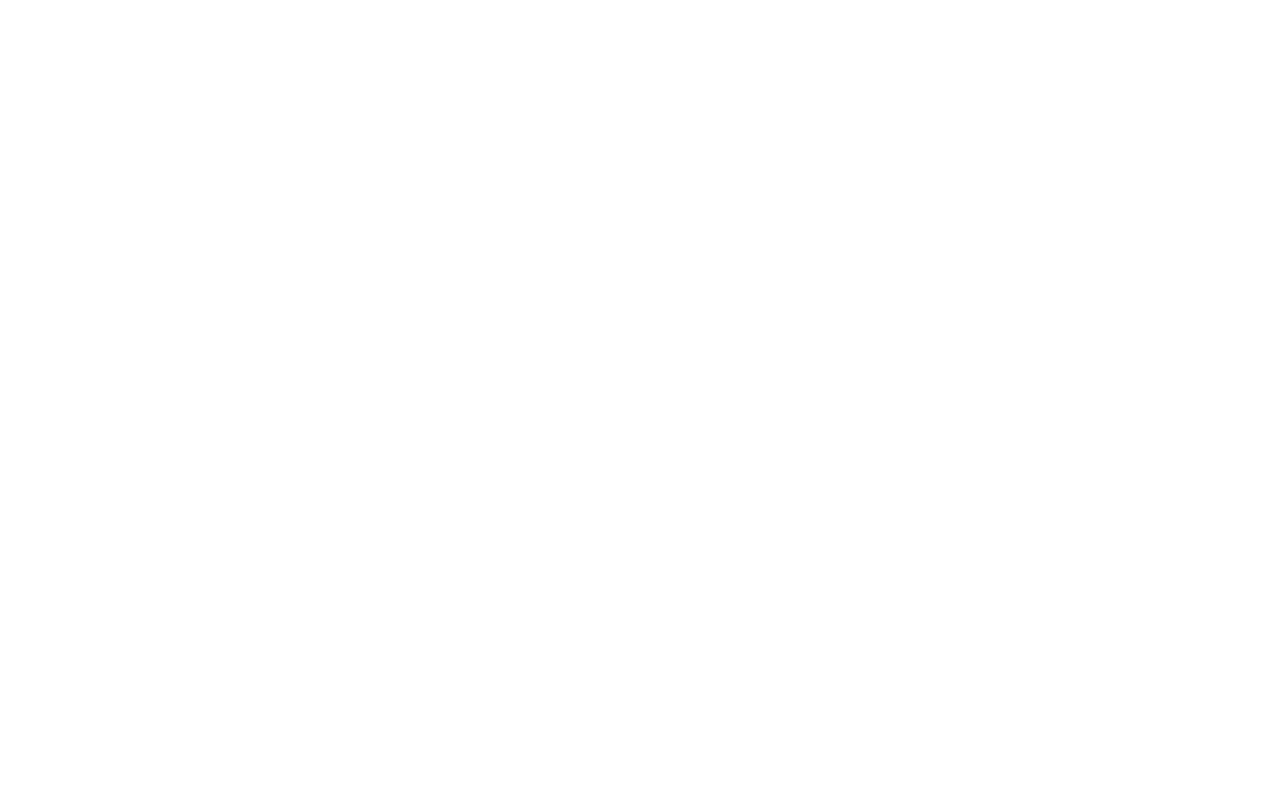
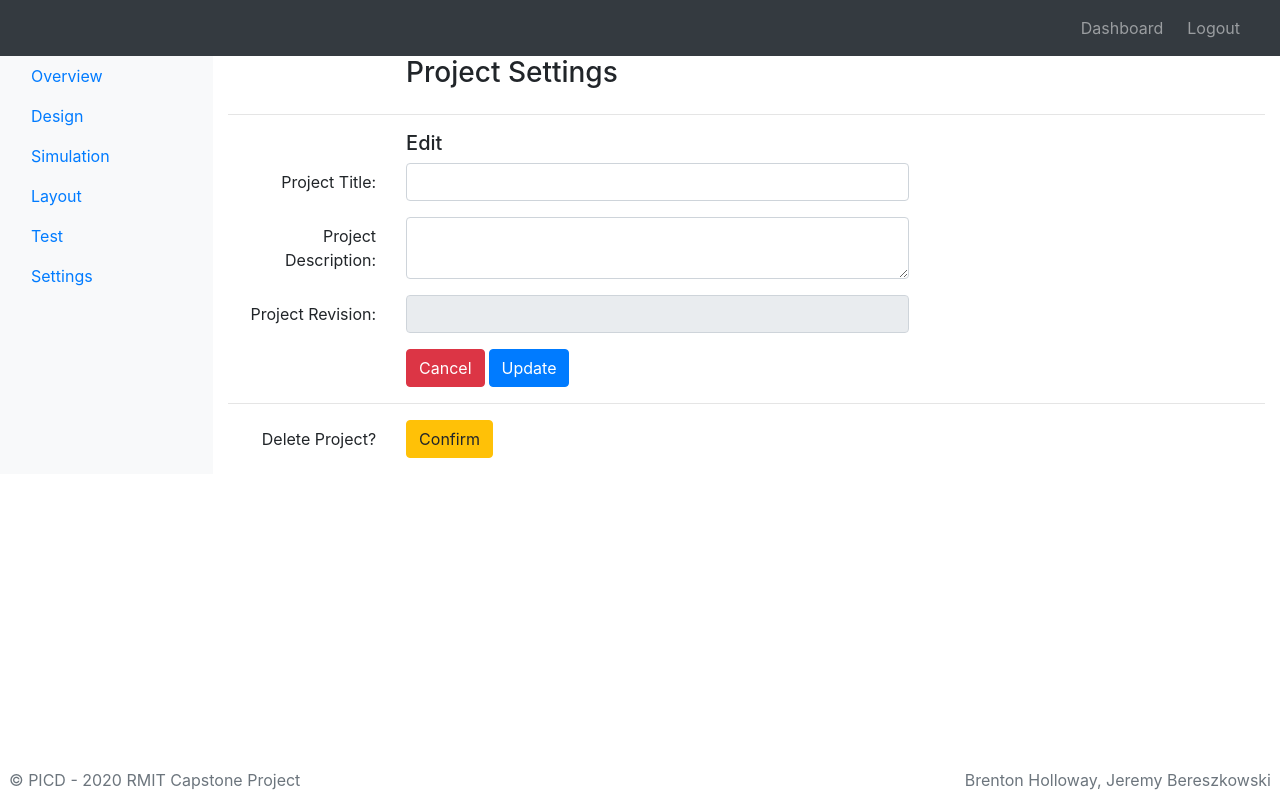
Before and after one commit to Jeremy-Bereszkowski/PICD-Capstone, a React (Create React App) app in the folder client/: page /project/1/settings in a window 1280 px wide. Built offline with nearby package versions, Linux system fonts and the light colour scheme; no server answers; sample sign-in values are in the browser's storage.

Commit message:
Update project routes

```diff
--- a/client/src/App.js
+++ b/client/src/App.js
@@ -61,9 +61,9 @@
                     <Switch>
                         <PublicRoute exact path="/" header={(props) => <Header items={unAuthHeaderItems} {...props}/>} component={(props) => <Login {...props}/>} footer={() => <Footer />}/>
                         <ProtectedRoute path="/dashboard" header={(props) => <Header items={AuthHeaderItems} {...props}/>} component={(props) => <Dashboard {...props}/>} footer={() => <Footer />}/>
-						<ProtectedRoute exact path="/project/:id" header={(props) => <Header items={AuthHeaderItems} {...props}/>} component={(props) => <Project {...props}/>} footer={() => <Footer />}/>
-                        <ProtectedRoute path="/newProject/" header={(props) => <Header items={AuthHeaderItems} {...props}/>} component={(props) => <ProjectNew {...props}/>} footer={() => <Footer />}/>
-        				<ProtectedRoute path="/projectSettings/:id" header={(props) => <Header items={AuthHeaderItems} {...props}/>} component={(props) => <ProjectSettings {...props}/>} footer={() => <Footer />}/>
+						<ProtectedRoute path="/project/new" header={(props) => <Header items={AuthHeaderItems} {...props}/>} component={(props) => <ProjectNew {...props}/>} footer={() => <Footer />}/>
+                        <ProtectedRoute exact path="/project/:id" header={(props) => <Header items={AuthHeaderItems} {...props}/>} component={(props) => <Project {...props}/>} footer={() => <Footer />}/>
+        				<ProtectedRoute path="/project/:id/settings" header={(props) => <Header items={AuthHeaderItems} {...props}/>} component={(props) => <ProjectSettings {...props}/>} footer={() => <Footer />}/>
                         <ProtectedRoute path="/project/:id/design" header={(props) => <Header items={AuthHeaderItems} {...props}/>} component={(props) => <StageDesign {...props}/>} footer={() => <Footer />}/>
                         <ProtectedRoute path="/project/:id/simulation" header={(props) => <Header items={AuthHeaderItems} {...props}/>} component={(props) => <StageSimulation {...props}/>} footer={() => <Footer />}/>
                         <ProtectedRoute path="/project/:id/layout" header={(props) => <Header items={AuthHeaderItems} {...props}/>} component={(props) => <StageLayout {...props}/>} footer={() => <Footer />}/>
--- a/client/src/components/Sidebar.js
+++ b/client/src/components/Sidebar.js
@@ -9,7 +9,7 @@
             {title: 'Simulation', link: `/project/${this.props.id}/simulation`},
             {title: 'Layout', link: `/project/${this.props.id}/layout`},
             {title: 'Test', link: `/project/${this.props.id}/test`},
-            {title: 'Settings', link: `/projectSettings/${this.props.id}/`},
+            {title: 'Settings', link: `/project/${this.props.id}/settings`},
         ]
 
         return (
--- a/client/src/views/admin/AdminUserEdit.jsx
+++ b/client/src/views/admin/AdminUserEdit.jsx
@@ -52,7 +52,7 @@
             })
             .then(res => {
                 if(res.status === 200) {
-                    window.location.href = "/admin";
+                    window.location.href = "/admin/users";
                 }
             })
             .catch(error => this.setState({err: error.message}))
@@ -69,7 +69,7 @@
             fetch(process.env.REACT_APP_API_SERVER_ADDRESS+'/admin/users/delete/'+this.state.user_id)
             .then((res) => {
                 if (res.status === 200) {
-                    window.location.href = "/admin";
+                    window.location.href = "/admin/users";
                 }
             })
             .catch(error => this.setState({err: error.message}))
--- a/client/src/views/admin/AdminUserNew.jsx
+++ b/client/src/views/admin/AdminUserNew.jsx
@@ -43,7 +43,7 @@
             }).then((res) => {
                 if(res.status === 200) {
                     window.location.reload();
-                    window.location.href = "/admin";
+                    window.location.href = "/admin/users";
                 } else {
                     this.setState({
                         ...this.state,
```
